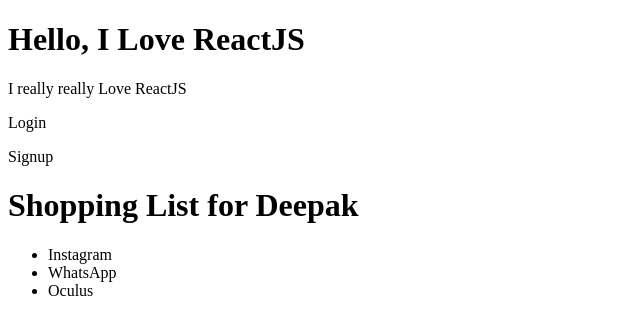
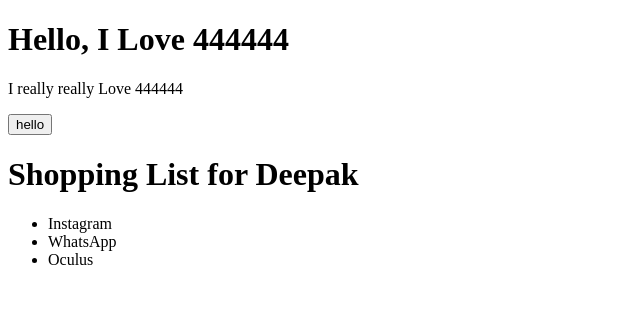
Before and after one commit to dkafle/react-webpack-babel, a React app: page / in a window 1280 px wide. Shown: the top 334 px of the page, without its empty margins (0-640 px from the left). Built offline with nearby package versions, Linux system fonts and the light colour scheme.

Commit message:
Day-02 Work

```diff
--- a/src/index.js
+++ b/src/index.js
@@ -10,15 +10,21 @@
   return <div className="firstClass">
     <h1> Hello, I {props.emotion} {props.libraryName} </h1>
     <p>I really really {props.emotion} {props.libraryName}</p>
-    <Login />
+    <button onClick={props.doSomething}>hello</button>
   </div >;
 };
 
 class ShoppingList extends React.Component {
+  doSomething(event) {
+    console.log('doing something');
+  }
+
   render() {
+    let n = this.props.name;
+    const lib = 444444;
     return (<div>
-      <Greeter emotion="Love" libraryName="ReactJS" />
-      <h1> Shopping List for {this.props.name} </h1>
+      <Greeter libraryName={lib} emotion="Love" doSomething={this.doSomething} />
+      <h1> Shopping List for {n} </h1>
       <ul>
         <li > Instagram </li>
         <li> WhatsApp </li>
```
